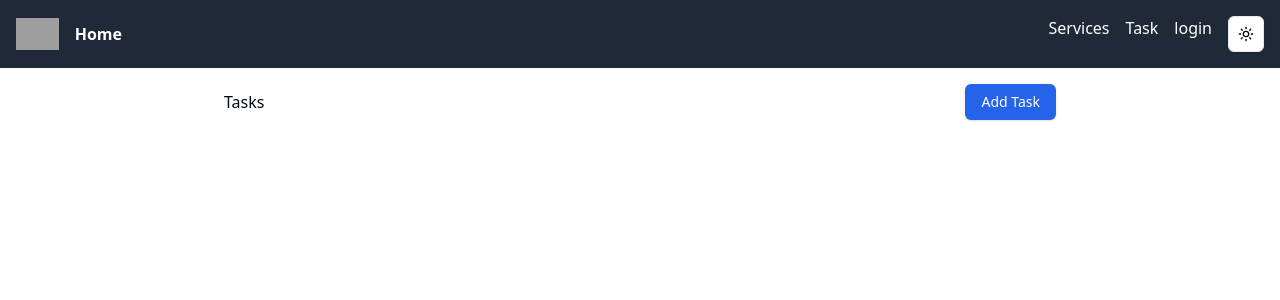
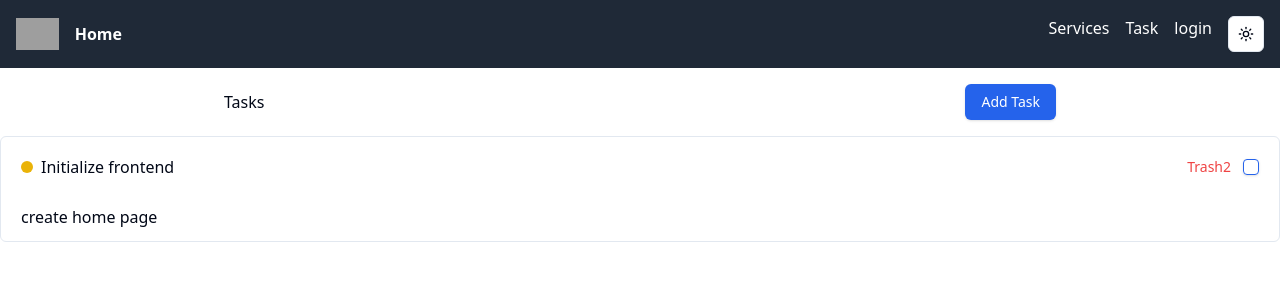
Before and after one commit to sumon-ray/react-typescript-project, a React (Vite) app: page /task in a window 1280 px wide. Shown: the top 300 px of the page. Built offline with nearby package versions, Linux system fonts and the light colour scheme; grey boxes are pictures that could not be loaded.

Commit message:
toggle comlted task functionality added

```diff
--- a/src/features/task/taskSlice.ts
+++ b/src/features/task/taskSlice.ts
@@ -2,11 +2,20 @@ import { RootState } from "@/app/store";
 import { ITask } from "@/type";
 import { createSlice, PayloadAction , nanoid} from "@reduxjs/toolkit";
 interface InitialSate {
-    tasks: ITask[],
+    tasks: ITask[  ],
     filter: "All" | "high" |"medium" | "low"
 }
 const initialState:InitialSate = {
-    tasks: [],
+    tasks: [
+        {
+            id: "cdscsfr456t",
+            title:"Initialize frontend",
+            description: "create home page",
+            dueDate: "2025-11",
+            isCompleted: false,
+            priority: "High",
+        }
+    ],
     filter: "All"
 
 }
@@ -29,6 +38,12 @@ const taskSlice = createSlice({
         // }
         const taskData = createTask(action.payload)
          state.tasks.push(taskData)
+      },
+      toggleStateCompleted: (state, action:PayloadAction<string>)=>{
+        console.log(action)
+        state.tasks.forEach((task)=>{
+            task.id===action.payload? (task.isCompleted=!task.isCompleted ): task
+        })
       }
     }
 })
@@ -41,5 +56,5 @@ export const selectFilter = (state: RootState)=>{
     return state.todo.filter
 }
 
-export const {addTask} = taskSlice.actions
+export const {addTask,toggleStateCompleted} = taskSlice.actions
 export default taskSlice.reducer
--- a/src/module/task/TaskCard.tsx
+++ b/src/module/task/TaskCard.tsx
@@ -1,5 +1,7 @@
+import { useAppDispatch } from "@/app/hook";
 import { Button } from "@/components/ui/button";
 import { Checkbox } from "@/components/ui/checkbox";
+import { toggleStateCompleted } from "@/features/task/taskSlice";
 import { cn } from "@/lib/utils";
 import { ITask } from "@/type";
 
@@ -7,7 +9,9 @@ interface IProps {
   task:ITask
 }
 
+
 export default function TaskCard({ task }: IProps) {
+  const dispatch = useAppDispatch()
   return (
     <div className="border px-5 py-3 rounded-md">
       <div className="flex justify-between items-center">
@@ -22,7 +26,7 @@ export default function TaskCard({ task }: IProps) {
           <Button variant="link" className="p-0 text-red-500">
             Trash2
           </Button>
-          <Checkbox />
+          <Checkbox onClick={()=>dispatch(toggleStateCompleted(task.id))} />
         </div>
       </div>
       <p className="mt-5">{task.description}</p>
```
